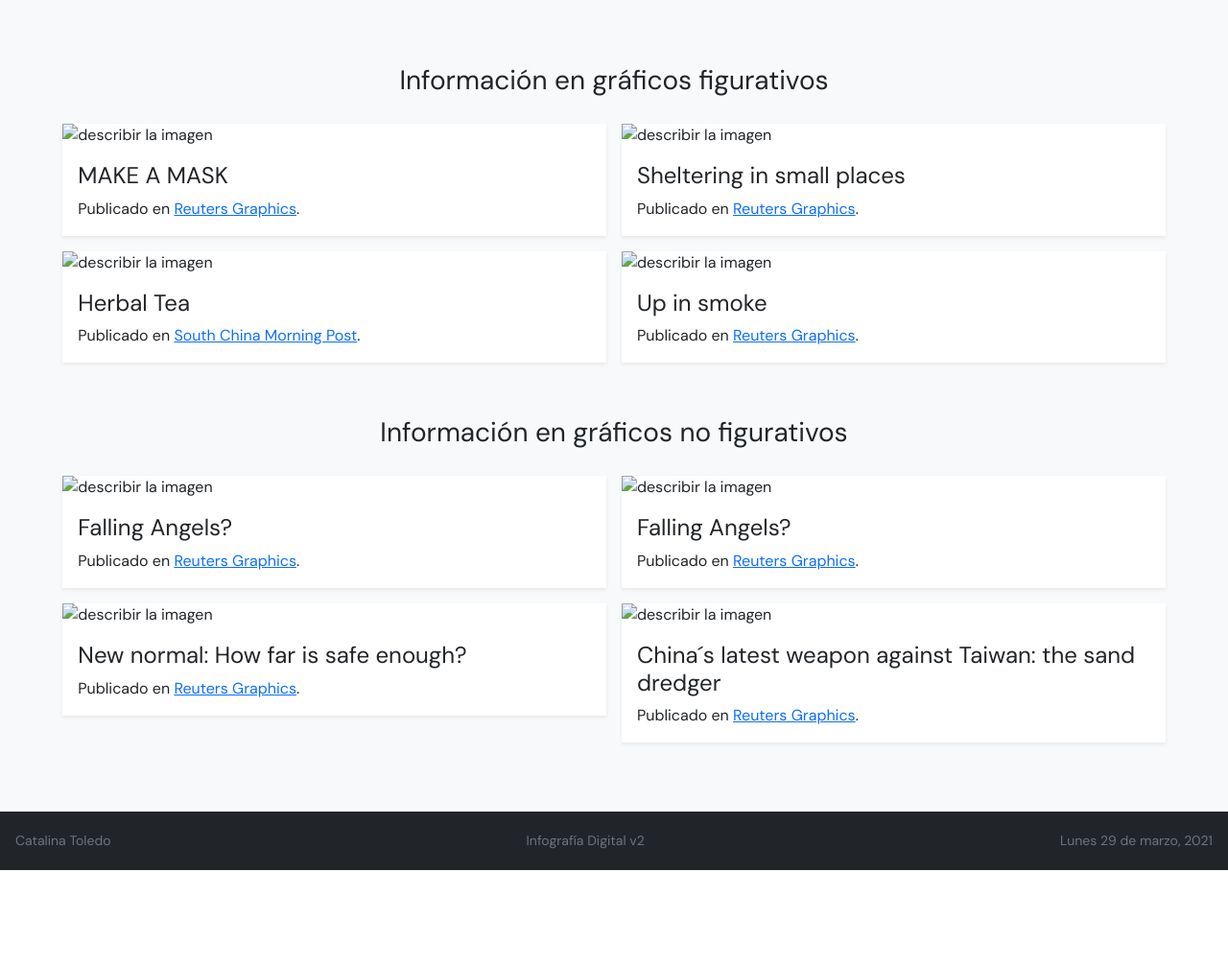
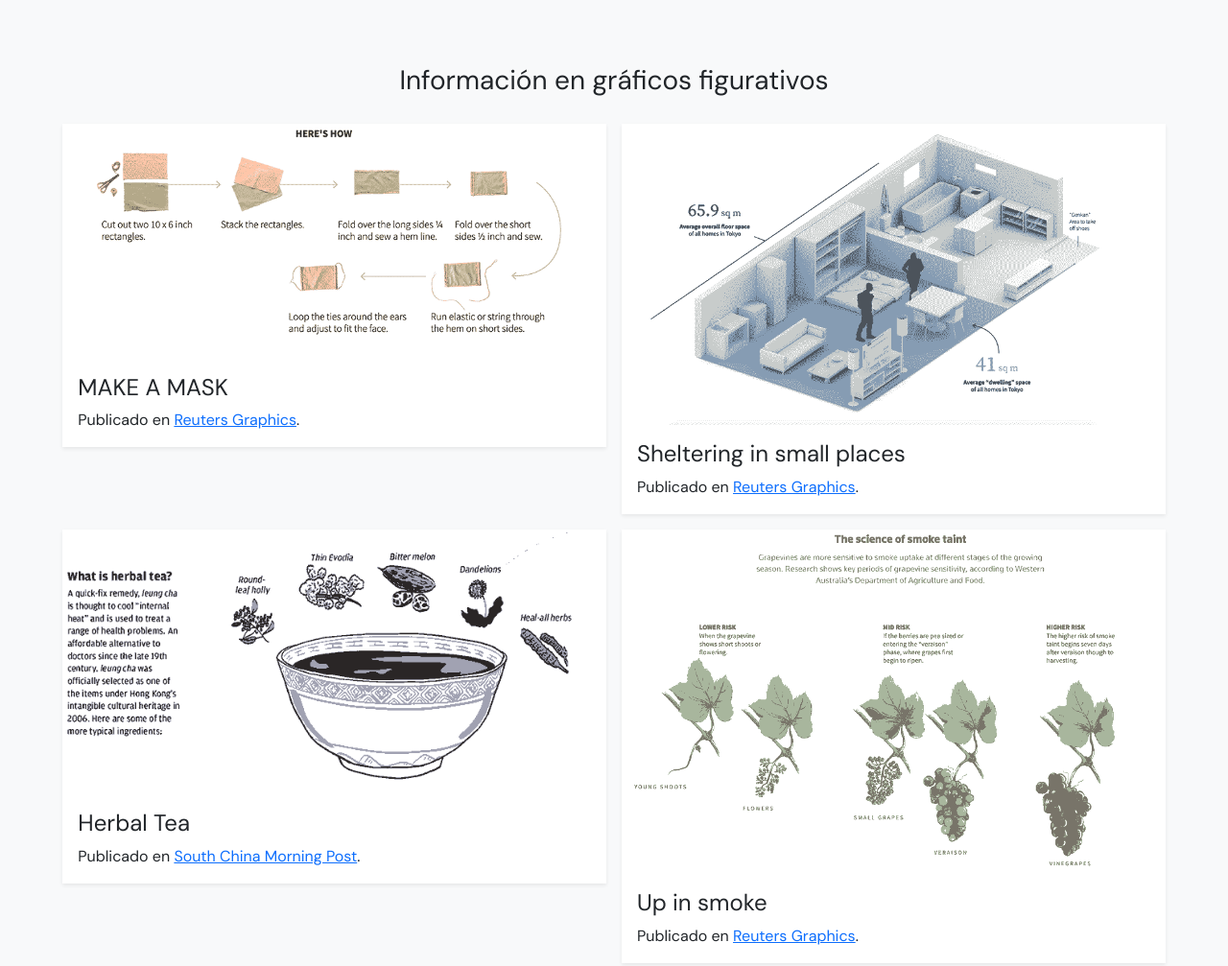
Before and after one commit to catalinatoledo/infografia3, a plain HTML site: page index.html in a window 1280 px wide. Shown: the part 560-1567 px from the top of the page at 96% size. Before the commit the page ends 1467 px from the top, so only its background shows below. Drawn offline with nearby package versions, Linux system fonts and the light colour scheme.

Commit message:
Update index.html

```diff
--- a/index.html
+++ b/index.html
@@ -45,7 +45,7 @@
                         <!--primer gráfico-->
                         <div class="col-sm-6">
                             <div class="card shadow-sm">
-                                <img src="img/ej-figurativa.jpg" class="card-img-top" alt="describir la imagen" />
+                                <img src="img/howtomakeamask-.png" class="card-img-top" alt="describir la imagen" />
                                 <div class="card-body">
                                     <h4 class="card-title">MAKE A MASK</h4>
                                     <p class="card-text">Publicado en <a href="https://graphics.reuters.com/HEALTH-CORONAVIRUS/FACEMASKS/dgkvlgwzjpb/index.html" target="_blank" rel="noopener noreferrer">Reuters Graphics</a>.</p>
@@ -55,7 +55,7 @@
                         <!--segundo gráfico-->
                         <div class="col-sm-6">
                             <div class="card shadow-sm">
-                                <img src="img/reemplazar.png" class="card-img-top" alt="describir la imagen" />
+                                <img src="img/shelter-small-.png" class="card-img-top" alt="describir la imagen" />
                                 <div class="card-body">
                                     <h4 class="card-title">Sheltering in small places</h4>
                                     <p class="card-text">Publicado en <a href="https://graphics.reuters.com/HEALTH-CORONAVIRUS/TOKYO-HOMES/dgkvlabxpbx/" target="_blank" rel="noopener noreferrer">Reuters Graphics</a>.</p>
@@ -65,7 +65,7 @@
                         <!--tercer gráfico-->
                         <div class="col-sm-6">
                             <div class="card shadow-sm">
-                                <img src="img/reemplazar.png" class="card-img-top" alt="describir la imagen" />
+                                <img src="img/herbal-tea.png" class="card-img-top" alt="describir la imagen" />
                                 <div class="card-body">
                                     <h4 class="card-title">Herbal Tea</h4>
                                     <p class="card-text">Publicado en <a href="https://multimedia.scmp.com/culture/article/SCMP-printed-graphics-memory/lonelyGraphics/201809A179.html" target="_blank" rel="noopener noreferrer">South China Morning Post</a>.</p>
@@ -75,7 +75,7 @@
                         <!--cuarto gráfico-->
                         <div class="col-sm-6">
                             <div class="card shadow-sm">
-                                <img src="img/reemplazar.png" class="card-img-top" alt="describir la imagen" />
+                                <img src="img/uvas-smoke-.png" class="card-img-top" alt="describir la imagen" />
                                 <div class="card-body">
                                     <h4 class="card-title">Up in smoke</h4>
                                     <p class="card-text">Publicado en <a href="https://graphics.reuters.com/USA-WILDFIRES/WINE/bdwpkkmxmpm/index.html" target="_blank" rel="noopener noreferrer">Reuters Graphics</a>.</p>
@@ -89,7 +89,7 @@
                         <!--quinto gráfico-->
                         <div class="col-sm-6">
                             <div class="card shadow-sm">
-                                <img src="img/ej-no-figurativa.png" class="card-img-top" alt="describir la imagen" />
+                                <img src="img/falling-angels-.png" class="card-img-top" alt="describir la imagen" />
                                 <div class="card-body">
                                     <h4 class="card-title">Falling Angels?</h4>
                                     <p class="card-text">Publicado en <a href="https://graphics.reuters.com/HEALTH-CORONAVIRUS/CORPBONDS/qmyvmgylvra/" target="_blank" rel="noopener noreferrer">Reuters Graphics</a>.</p>
@@ -99,7 +99,7 @@
                         <!--sexto gráfico-->
                         <div class="col-sm-6">
                             <div class="card shadow-sm">
-                                <img src="img/reemplazar.png" class="card-img-top" alt="describir la imagen" />
+                                <img src="img/falling-angels2-.png" class="card-img-top" alt="describir la imagen" />
                                 <div class="card-body">
                                     <h4 class="card-title">Falling Angels?</h4>
                                     <p class="card-text">Publicado en <a href="https://graphics.reuters.com/HEALTH-CORONAVIRUS/CORPBONDS/qmyvmgylvra/" target="_blank" rel="noopener noreferrer">Reuters Graphics</a>.</p>
@@ -109,7 +109,7 @@
                         <!--séptimo gráfico-->
                         <div class="col-sm-6">
                             <div class="card shadow-sm">
-                                <img src="img/reemplazar.png" class="card-img-top" alt="describir la imagen" />
+                                <img src="img/socialdistancing-.png" class="card-img-top" alt="describir la imagen" />
                                 <div class="card-body">
                                     <h4 class="card-title">New normal: How far is safe enough?</h4>
                                     <p class="card-text">Publicado en <a href="https://graphics.reuters.com/HEALTH-CORONAVIRUS/SOCIALDISTANCING/qzjvqenmyvx/" target="_blank" rel="noopener noreferrer">Reuters Graphics</a>.</p>
@@ -119,7 +119,7 @@
                         <!--octavo gráfico-->
                         <div class="col-sm-6">
                             <div class="card shadow-sm">
-                                <img src="img/reemplazar.png" class="card-img-top" alt="describir la imagen" />
+                                <img src="img/taiwan-.png" class="card-img-top" alt="describir la imagen" />
                                 <div class="card-body">
                                     <h4 class="card-title">China´s latest weapon against Taiwan: the sand dredger</h4>
                                     <p class="card-text">Publicado en <a href="https://graphics.reuters.com/TAIWAN-CHINA/SECURITY/jbyvrnzerve/" target="_blank" rel="noopener noreferrer">Reuters Graphics</a>.</p>
```
